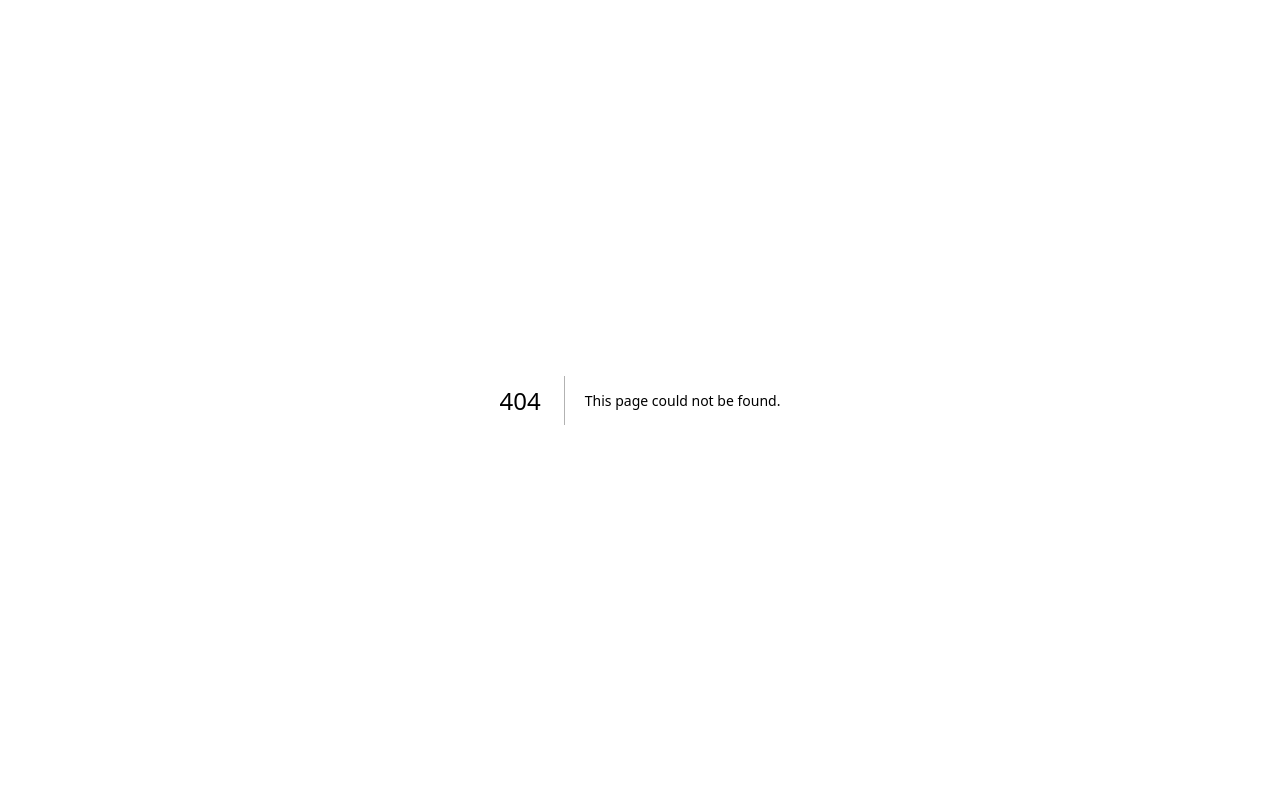
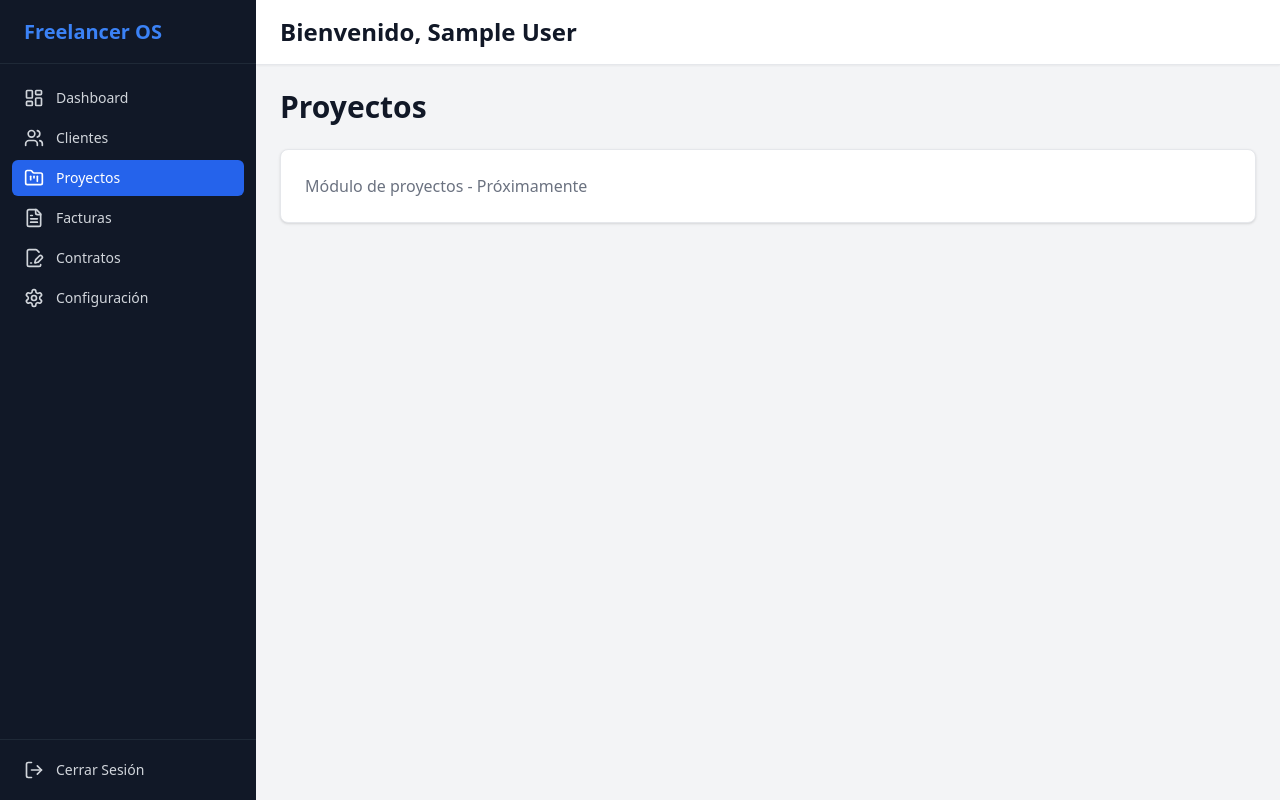
Before and after one commit to tenderoalbertalberto-rgb/freelancer-os-pro, a Next.js app: page /dashboard/projects in a window 1280 px wide. Before the commit this address had no page. Built offline with nearby package versions, Linux system fonts and the light colour scheme; no server answers; sample sign-in values are in the browser's storage.

Commit message:
feat: fase 3 - placeholder página Proyectos

```diff
--- /dev/null
+++ b/src/app/dashboard/projects/page.tsx
@@ -0,0 +1,10 @@
+export default function ProjectsPage() {
+  return (
+    <div>
+      <h1 className="text-3xl font-bold text-gray-900 mb-6">Proyectos</h1>
+      <div className="bg-white rounded-lg shadow p-6 border border-gray-200">
+        <p className="text-gray-500">Módulo de proyectos - Próximamente</p>
+      </div>
+    </div>
+  );
+}
```
